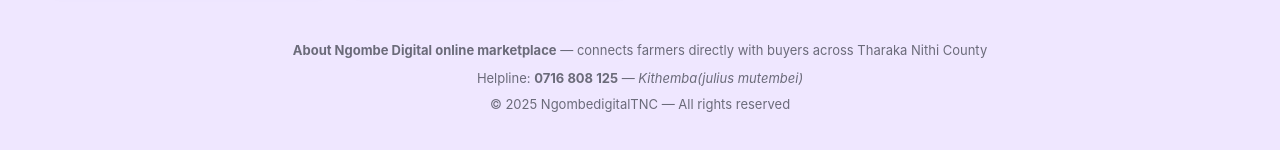
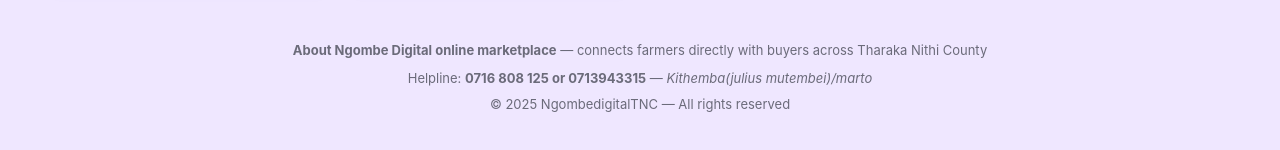
Before and after one commit to connect254/ngombedigital, a plain HTML site: page index.html in a window 1280 px wide. Shown: the part 1563-1713 px from the top of the page. Drawn offline with Linux system fonts and the light colour scheme.

Commit message:
Update index.html

```diff
--- a/index.html
+++ b/index.html
@@ -69,8 +69,8 @@
 
       <section id="contact">
         <div>
-          Helpline: <strong>0716 808 125</strong> —
-          <em>Kithemba(julius mutembei)</em>
+          Helpline: <strong>0716 808 125 or 0713943315</strong> —
+          <em>Kithemba(julius mutembei)/marto</em>
         </div>
       </section>
 
@@ -81,7 +81,7 @@
 
     <script>
       /* Admin phone (used by Post Listing and admin call) */
-      const ADMIN_PHONE = "tel:+254716808125";
+      const ADMIN_PHONE = "tel:+254713943315";
 
       /* Sample listings - replace phone values when you update your data */
       const SAMPLE = [
```
